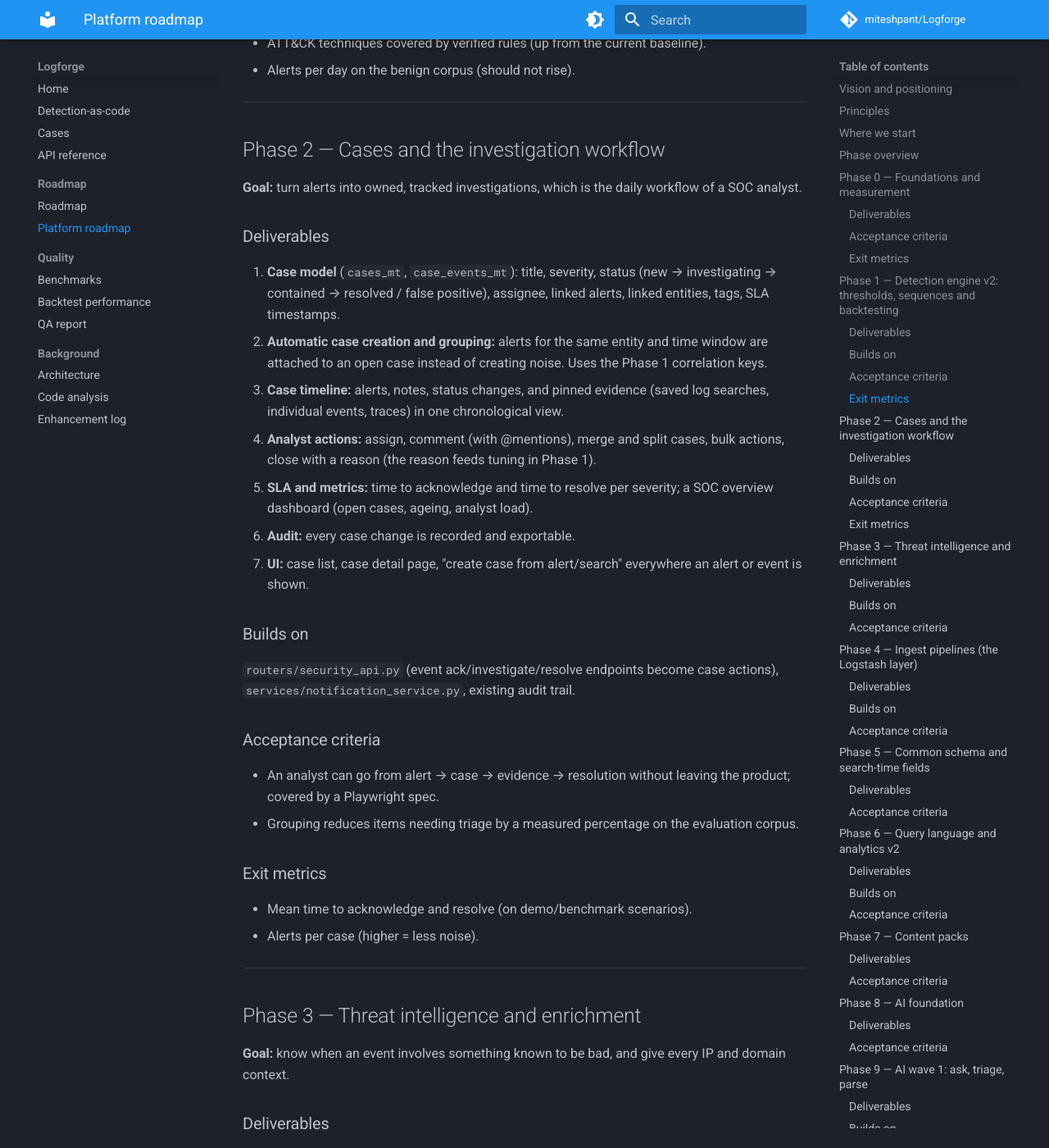
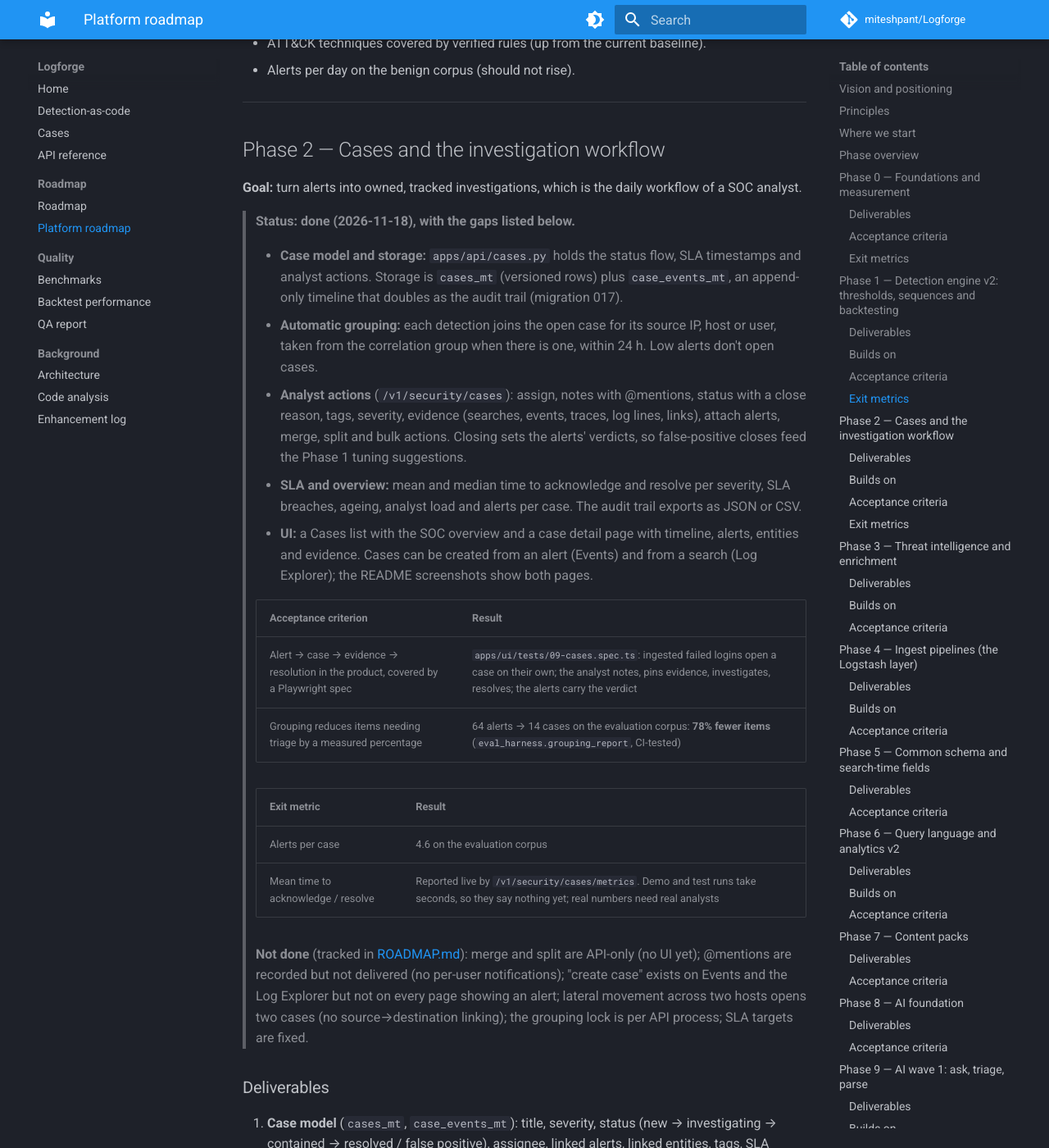
Before and after one commit to miteshpant/Logforge, an MkDocs documentation site: the page built from docs/PLATFORM_ROADMAP.md, in a window 1280 px wide and 1400 px high, scrolled down 8834 px. Shown: the whole window at 82% size. Built offline with MkDocs 1.6.1 and Material for MkDocs 9.7.7, drawn with Linux system fonts in a browser that asks for light colours; comment, search, counter and statistics services are not loaded.

Commit message:
Mark Phase 2 done in the platform roadmap
Records what Phase 2 delivered and its acceptance results: the Playwright
spec covering alert -> case -> evidence -> resolution, and grouping
cutting items to triage by 78% on the evaluation corpus (64 alerts -> 14
cases, 4.6 alerts per case). Time-to-acknowledge/resolve is reported live
but demo runs say nothing about it yet. ROADMAP.md lists what isn't done:
merge/split UI, delivered mentions, create-case on every alert view,
cross-host linking, a cross-replica grouping lock, configurable SLAs.

Co-Authored-By: Claude Opus 5.5 <noreply@anthropic.com>
Claude-Session: https://claude.ai/code/session_017j6Y7u5fbgghW6rbktQFja

```diff
--- a/docs/PLATFORM_ROADMAP.md
+++ b/docs/PLATFORM_ROADMAP.md
@@ -304,6 +304,45 @@ what separates a SIEM from grep with alerts.
 
 **Goal:** turn alerts into owned, tracked investigations, which is the daily
 workflow of a SOC analyst.
+
+> **Status: done (2026-11-18), with the gaps listed below.**
+>
+> - **Case model and storage:** `apps/api/cases.py` holds the status flow,
+>   SLA timestamps and analyst actions. Storage is `cases_mt` (versioned
+>   rows) plus `case_events_mt`, an append-only timeline that doubles as the
+>   audit trail (migration 017).
+> - **Automatic grouping:** each detection joins the open case for its
+>   source IP, host or user, taken from the correlation group when there is
+>   one, within 24 h. Low alerts don't open cases.
+> - **Analyst actions** (`/v1/security/cases`): assign, notes with
+>   @mentions, status with a close reason, tags, severity, evidence
+>   (searches, events, traces, log lines, links), attach alerts, merge,
+>   split and bulk actions. Closing sets the alerts' verdicts, so
+>   false-positive closes feed the Phase 1 tuning suggestions.
+> - **SLA and overview:** mean and median time to acknowledge and resolve per
+>   severity, SLA breaches, ageing, analyst load and alerts per case. The
+>   audit trail exports as JSON or CSV.
+> - **UI:** a Cases list with the SOC overview and a case detail page with
+>   timeline, alerts, entities and evidence. Cases can be created from an
+>   alert (Events) and from a search (Log Explorer); the README screenshots
+>   show both pages.
+>
+> | Acceptance criterion | Result |
+> |---|---|
+> | Alert → case → evidence → resolution in the product, covered by a Playwright spec | `apps/ui/tests/09-cases.spec.ts`: ingested failed logins open a case on their own; the analyst notes, pins evidence, investigates, resolves; the alerts carry the verdict |
+> | Grouping reduces items needing triage by a measured percentage | 64 alerts → 14 cases on the evaluation corpus: **78% fewer items** (`eval_harness.grouping_report`, CI-tested) |
+>
+> | Exit metric | Result |
+> |---|---|
+> | Alerts per case | 4.6 on the evaluation corpus |
+> | Mean time to acknowledge / resolve | Reported live by `/v1/security/cases/metrics`. Demo and test runs take seconds, so they say nothing yet; real numbers need real analysts |
+>
+> **Not done** (tracked in [ROADMAP.md](./ROADMAP.md)): merge and split are
+> API-only (no UI yet); @mentions are recorded but not delivered (no
+> per-user notifications); "create case" exists on Events and the Log
+> Explorer but not on every page showing an alert; lateral movement across
+> two hosts opens two cases (no source→destination linking); the grouping
+> lock is per API process; SLA targets are fixed.
 
 ### Deliverables
 
```
Also changed, not shown: docs/ROADMAP.md (+9 -0 lines).
